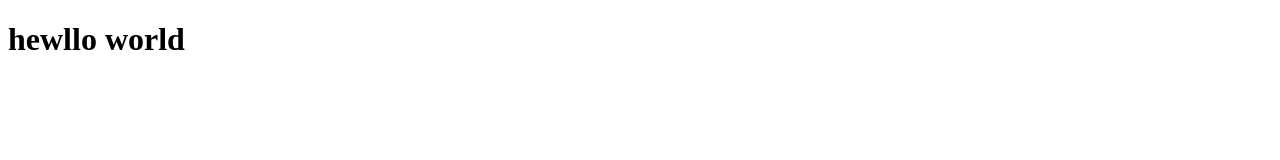
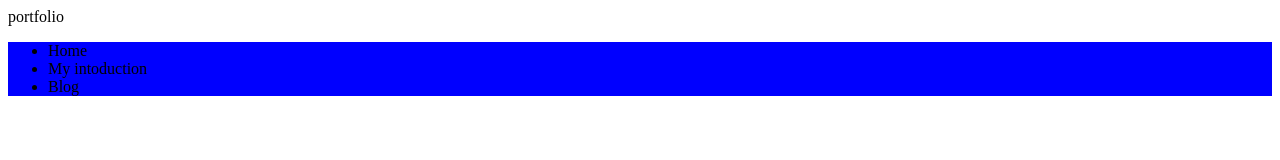
Before and after one commit to aakrit98/computer, a plain HTML site: page index.html in a window 1280 px wide. Drawn offline with Linux system fonts and the light colour scheme.

Commit message:
commiting index.html

```diff
--- a/index.html
+++ b/index.html
@@ -1,6 +1,37 @@
 <!DOCTYPE html>
 <html>
-    <h1>
-        hewllo world
-    </h1>
+    <head>
+        portfolio
+    </head>
+    </html>
+    <style>
+          .navbar{
+            background-color: blue;
+         .navbar li{
+             float:left;
+             list-style: none;
+
+
+         }
+         .navbar li a{
+             padding: 3px 3px;
+
+
+        }
+
+
+    </style>
+</head>
+<body>
+  <header>
+    <nav class="navbar">
+<ul>
+    <li><a href="#"></a>Home</a></li>
+    <li><a href="#"></a>My intoduction </li>
+    <li><a href="#"></a>Blog</li>
+
+</ul>
+</nav>
+  </header>
+</body>
 </html>
```
